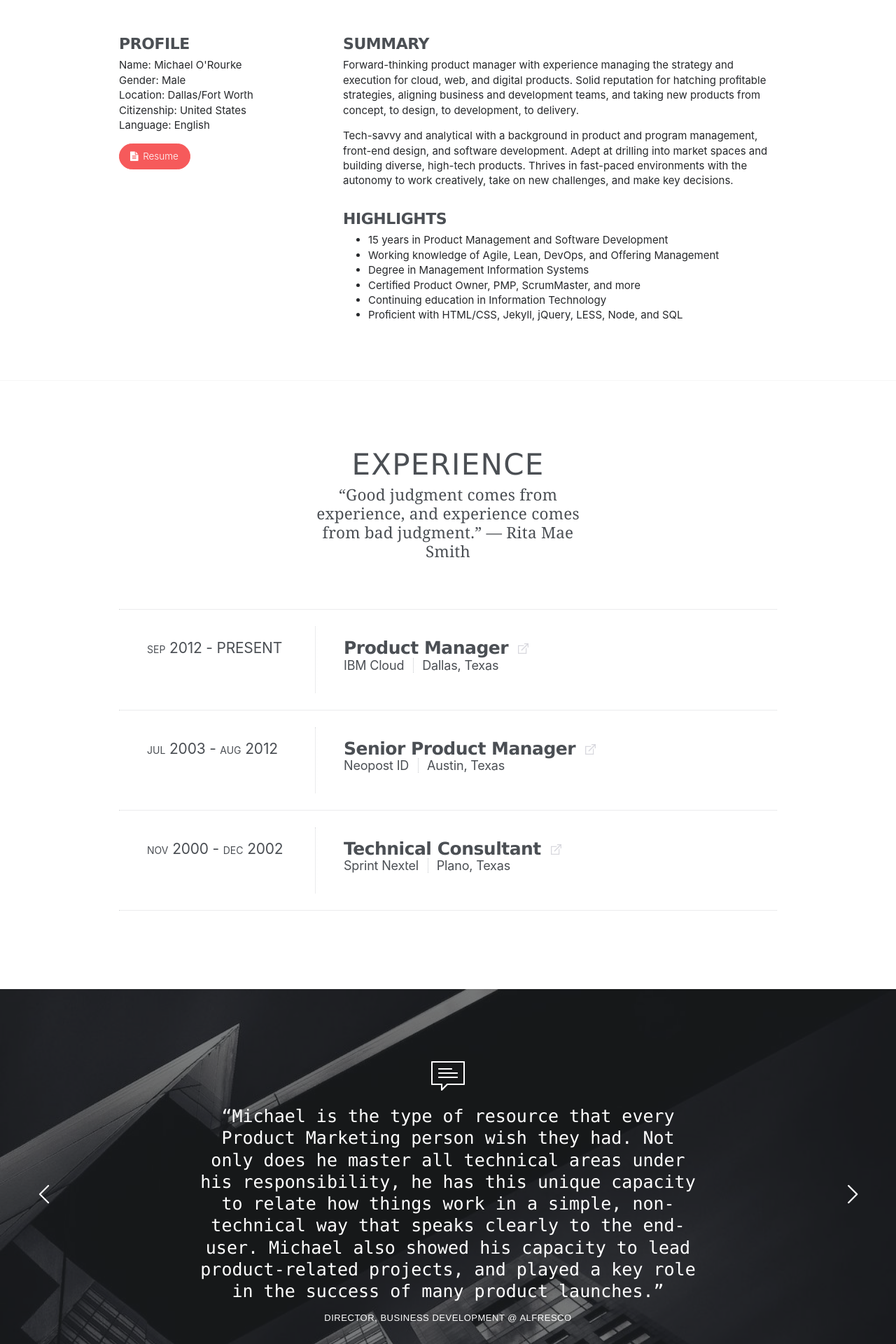
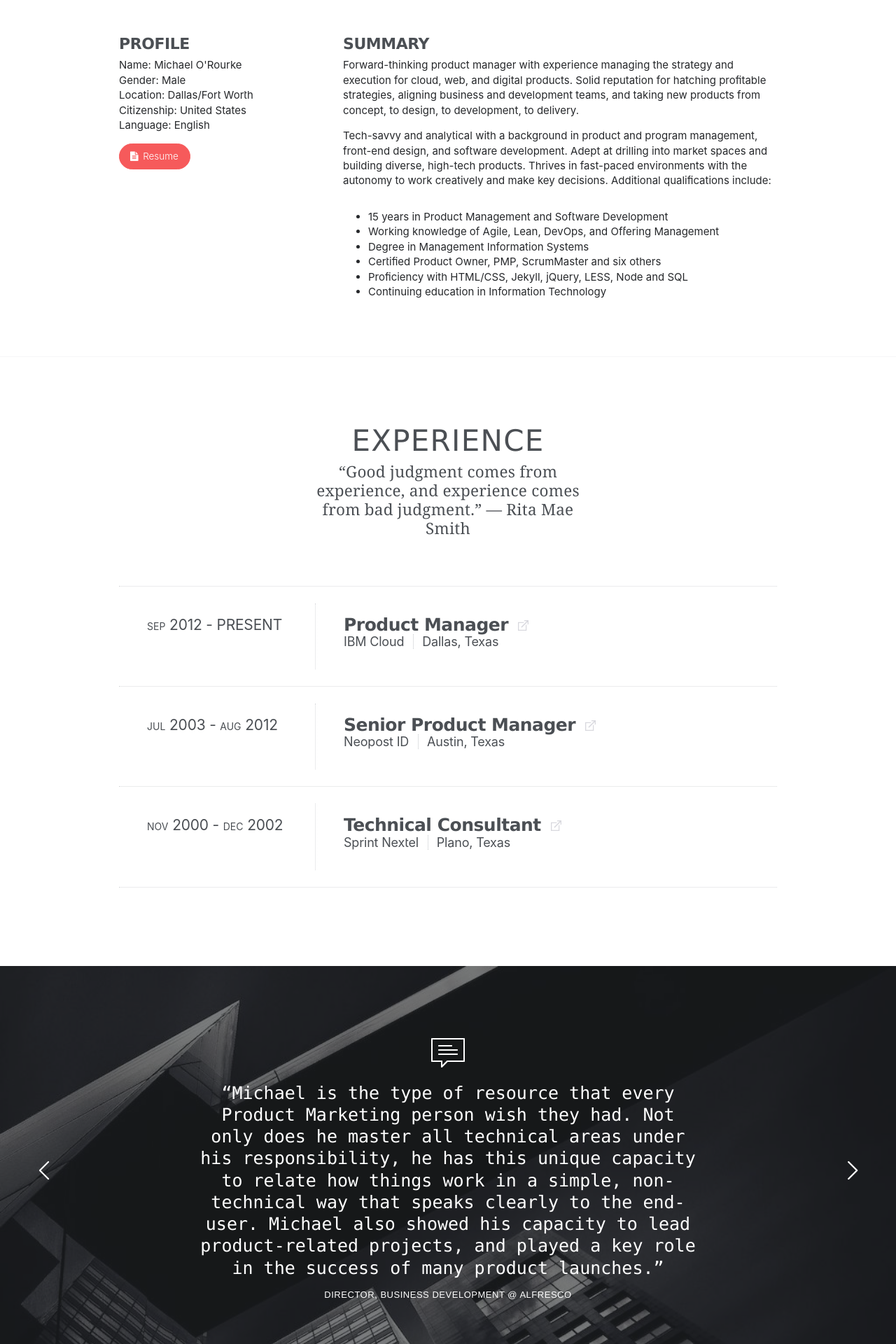
Before and after one commit to caleorourke/unveil, a Jekyll site: the page built from index.html, in a window 1280 px wide. Shown: the part 1156-3076 px from the top of the page at 70% size. Built offline with Jekyll 4.4.1, drawn with Linux system fonts in a browser that asks for light colours.

Commit message:
design changes

```diff
--- a/_includes/sections/about.html
+++ b/_includes/sections/about.html
@@ -30,16 +30,15 @@
     <div class="col2-3">
       <h4>Summary</h4>
       <p>Forward-thinking product manager with experience managing the strategy and execution for cloud, web, and digital products. Solid reputation for hatching profitable strategies, aligning business and development teams, and taking new products from concept, to design, to development, to delivery.</p>
-      <p>Tech-savvy and analytical with a background in product and program management, front-end design, and software development. Adept at drilling into market spaces and building diverse, high-tech products. Thrives in fast-paced environments with the autonomy to work creatively, take on new challenges, and make key decisions.</p>
+      <p>Tech-savvy and analytical with a background in product and program management, front-end design, and software development. Adept at drilling into market spaces and building diverse, high-tech products. Thrives in fast-paced environments with the autonomy to work creatively and make key decisions. Additional qualifications include:</p>
       <br>
-      <h4>Highlights</h4>
       <ul class="list-style-disc">
         <li>15 years in Product Management and Software Development</li>
         <li>Working knowledge of Agile, Lean, DevOps, and Offering Management</li>
         <li>Degree in Management Information Systems</li>
-        <li>Certified Product Owner, PMP, ScrumMaster, and more</li>
+        <li>Certified Product Owner, PMP, ScrumMaster and six others</li>
+        <li>Proficiency with HTML/CSS, Jekyll, jQuery, LESS, Node and SQL</li>
         <li>Continuing education in Information Technology</li>
-        <li>Proficient with HTML/CSS, Jekyll, jQuery, LESS, Node, and SQL</li>
       </ul>
     </div>
   </div>
--- a/_includes/sections/experience.html
+++ b/_includes/sections/experience.html
@@ -39,11 +39,11 @@
             <div class="tab-collapsed">
               <p>Cultivated pipelines to new markets and designed product offerings for new online solutions and native apps. Responsible for customer-facing SaaS, on-premise, and digital products. Reported to Director of Product Management.</p>
               <ul class="list-style-disc">
-                <li>Reached new markets by transitioning on-premise products to online ecosystems</li>
+                <li>Reached new markets by transitioning native products to hosted ecosystems</li>
                 <li>Facilitated technology refresh programs to eliminate churn and increase revenue flow</li>
                 <li>Adopted new Agile and Product Portfolio practices, reducing time-to-market by 40%</li>
-                <li>Managed $25M project to transform line-of-business apps into hosted CRM/ERP environments</li>
-                <li>Launched storefront for purchasing Internet-enabled apps on smart devices, increasing attachment rates 29-32% each quarter</li>
+                <li>Managed $25M project to transform line-of-business apps into a hosted CRM environment</li>
+                <li>Launched storefront for purchasing Internet-enabled apps on smart devices, increasing attachment rates 30-32% each quarter</li>
               </ul>
             </div>
           </div>
--- a/less/variables.less
+++ b/less/variables.less
@@ -71,7 +71,7 @@
    Overlays
    ========================= */
 
-@overlay-color:           rgba(38,40,43,.55);
+@overlay-color:           rgba(38,40,43,.6);
 @overlay-color-lighten:   rgba(38,40,43,.6);
 @overlay-color-darken:    rgba(38,40,43,.88);
 
```
Also changed, not shown: other parts of _includes/sections/experience.html (+4 -4 lines), public/docs/Michael-ORourke-Resume.txt (+12 -16 lines), public/css/main.min.css, 1 other file.
